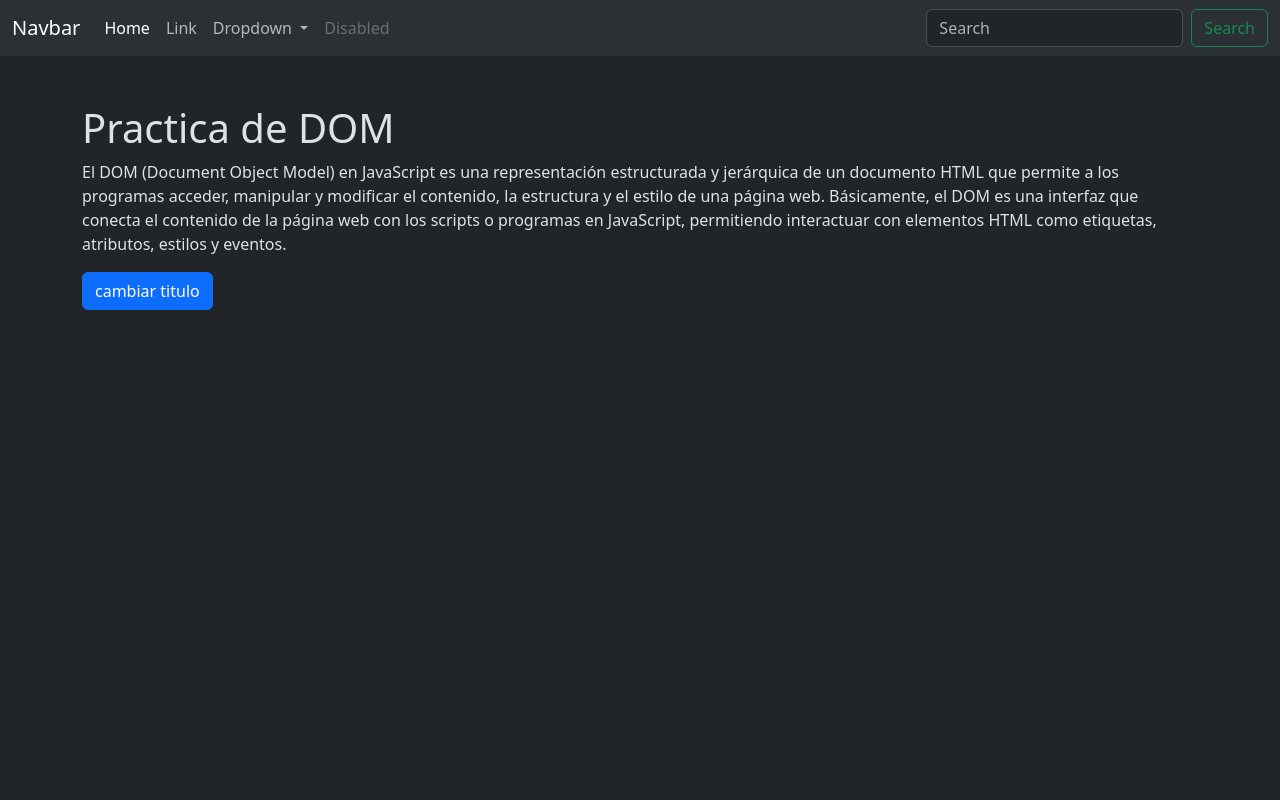
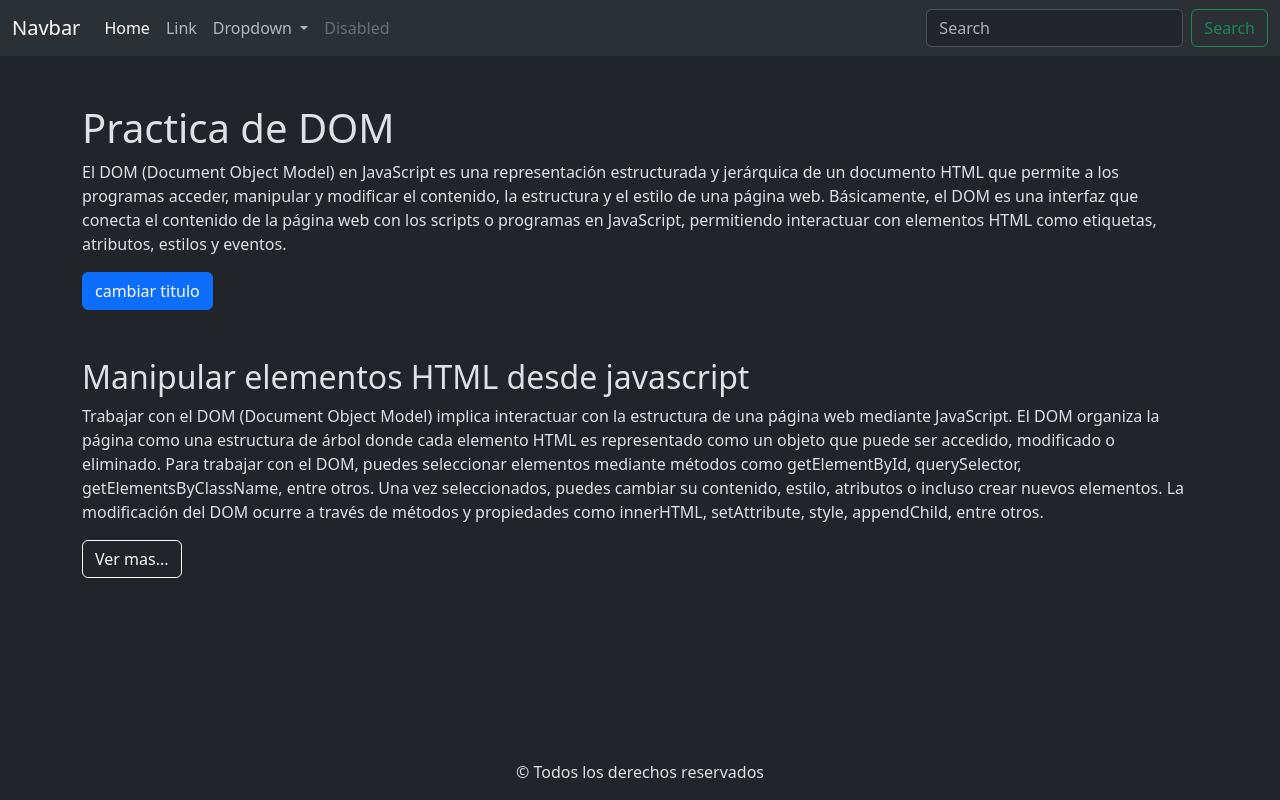
Before and after one commit to rollingcodeschool/pracicaDOM-c74i, a plain HTML site: page index.html in a window 1280 px wide. Drawn offline with nearby package versions, Linux system fonts and the light colour scheme.

Commit message:
agregamos dos secciones con info del DOM

```diff
--- a/css/style.css
+++ b/css/style.css
@@ -0,0 +1,9 @@
+body{
+    min-height: 100vh;
+    display: flex;
+    flex-direction: column;
+}
+
+main{
+    flex-grow: 1;
+}
--- a/index.html
+++ b/index.html
@@ -47,16 +47,27 @@
             </div>
           </nav>
     </header>
-    <main class="my-5">
-        <section class="container">
+    <main class="my-5 container">
+        <section>
             <h1>Practica de DOM</h1>
             <p>
                 El DOM (Document Object Model) en JavaScript es una representación estructurada y jerárquica de un documento HTML que permite a los programas acceder, manipular y modificar el contenido, la estructura y el estilo de una página web. Básicamente, el DOM es una interfaz que conecta el contenido de la página web con los scripts o programas en JavaScript, permitiendo interactuar con elementos HTML como etiquetas, atributos, estilos y eventos.
             </p>
             <button class="btn btn-primary">cambiar titulo</button>
         </section>
+        <section class="my-5">
+            <h2>Manipular elementos HTML desde javascript</h2>
+            <p>
+                Trabajar con el DOM (Document Object Model) implica interactuar con la estructura de una página web mediante JavaScript. El DOM organiza la página como una estructura de árbol donde cada elemento HTML es representado como un objeto que puede ser accedido, modificado o eliminado.
+Para trabajar con el DOM, puedes seleccionar elementos mediante métodos como getElementById, querySelector, getElementsByClassName, entre otros. Una vez seleccionados, puedes cambiar su contenido, estilo, atributos o incluso crear nuevos elementos.
+La modificación del DOM ocurre a través de métodos y propiedades como innerHTML, setAttribute, style, appendChild, entre otros.
+            </p>
+            <button class="btn btn-outline-light">Ver mas...</button>
+        </section>
     </main>
-    <footer></footer>
+    <footer class="text-center">
+        <p>&copy; Todos los derechos reservados</p>
+    </footer>
     <script src="https://cdn.jsdelivr.net/npm/bootstrap@5.3.2/dist/js/bootstrap.bundle.min.js" integrity="sha384-C6RzsynM9kWDrMNeT87bh95OGNyZPhcTNXj1NW7RuBCsyN/o0jlpcV8Qyq46cDfL" crossorigin="anonymous"></script>
     <script src="./js/app.js"></script>
 </body>
```
